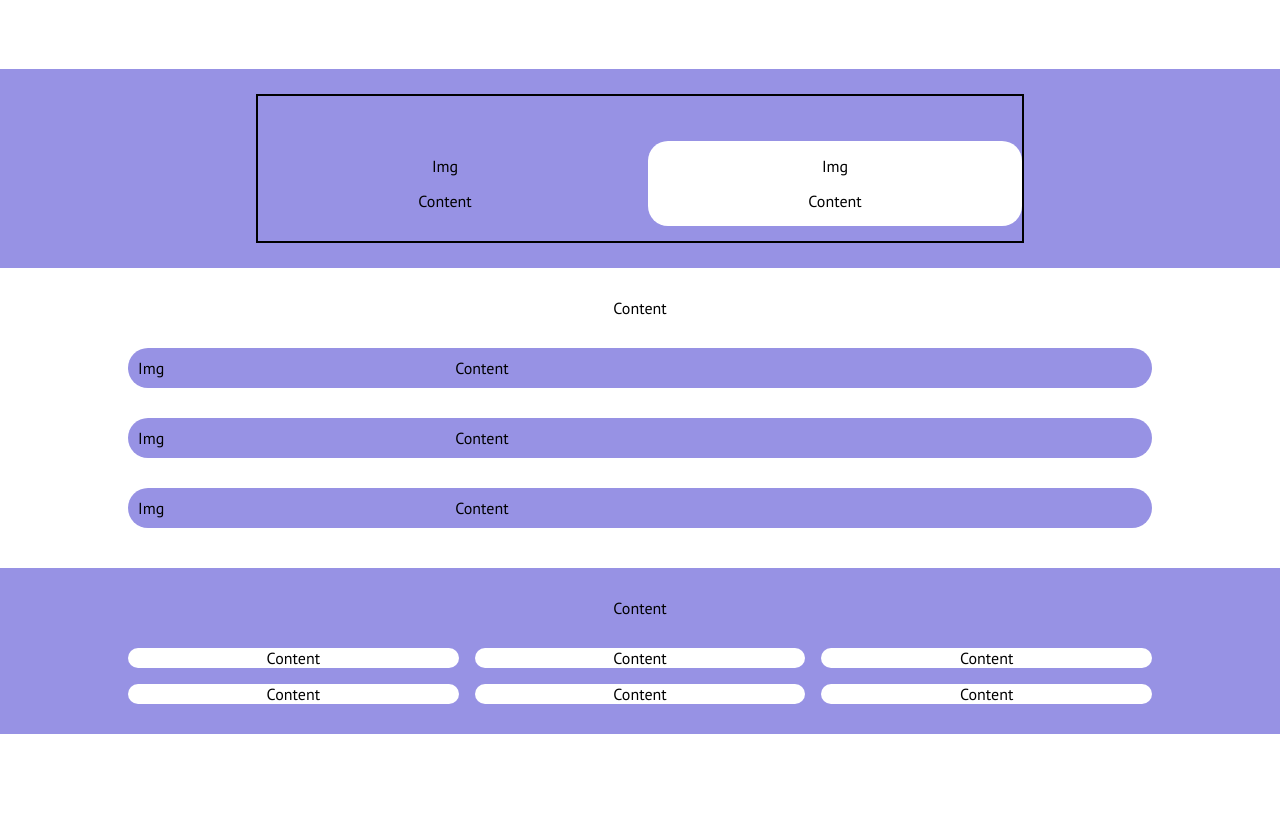
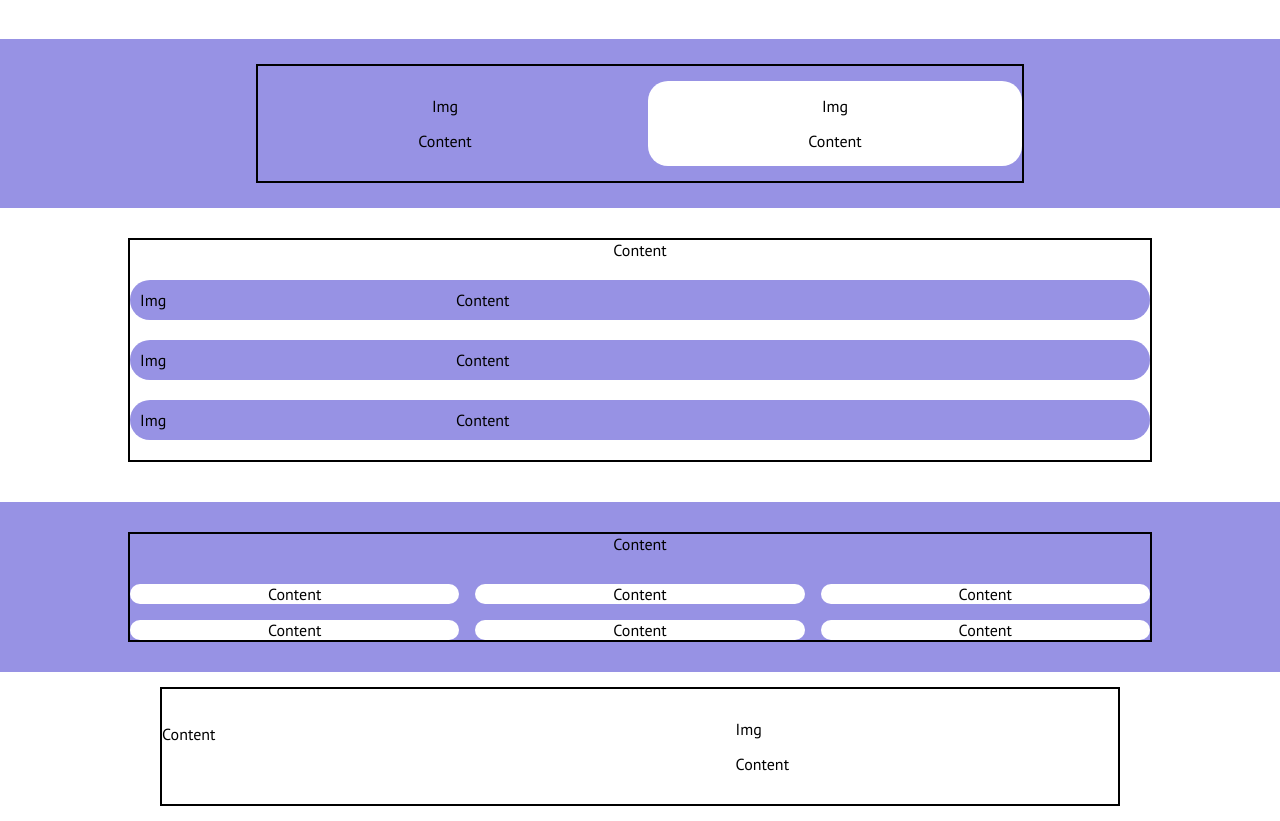
Before and after one commit to GiovanniCadoni/htmlcss-responsive-layout, a plain HTML site: page index.html in a window 1280 px wide. Shown: the part 393-1214 px from the top of the page. Before the commit the page ends 1127 px from the top, so only its background shows below. Drawn offline with Linux system fonts and the light colour scheme.

Commit message:
add: section of about us

```diff
--- a/css/style.css
+++ b/css/style.css
@@ -223,6 +223,8 @@ body{
     margin: auto;
     margin-top: 30px;
     margin-bottom: 40px;
+    /*DEBUG*/
+    border: 2px solid black;
 }
 
 .content-testimonial{
@@ -279,6 +281,8 @@ body{
 .benefits-container{
     width: 90%;
     margin: auto;
+    /*DEBUG*/
+    border: 2px solid black;
 }
 
 .card-benefits{
@@ -289,7 +293,7 @@ body{
 }
 
 @media screen and (min-width: 768px) {
-    .card-benefits,.row{
+    .benefits-container .row{
         margin-top: 30px;
     }
 
@@ -310,8 +314,45 @@ body{
 }
 /*/BENEFITS*/
 
-/*ABOUS US*/
-/*/ABOUS US*/
+/*ABOUT US*/
+.aboutus-block{
+    width: 90%;
+    margin: auto;
+    margin-top: 15px;
+    margin-bottom: 15px;
+    padding: 30px 0;
+    /*DEBUG*/
+    border: 2px solid black;
+}
+
+.content-aboutus{
+    margin-bottom: 25px;
+}
+
+.img-aboutus{
+    margin-bottom: 15px;
+}
+
+@media screen and (min-width: 768px) {
+    .content-aboutus{
+        width: calc(60% - 1rem);
+    }
+
+    .card-aboutus{
+        width: 40%;
+    }
+
+    .card-aboutus,.row{
+        margin-top: 0;
+    }
+}
+
+@media screen and (min-width: 992px) {
+    .aboutus-block{
+        width: 75%;
+    }
+}
+/*/ABOUT US*/
 
 /*GET STARTED*/
 /*/GET STARTED*/
--- a/index.html
+++ b/index.html
@@ -167,8 +167,23 @@
         </section>
         <!--/BENEFITS-->
 
-        <!--ABOUS US-->
-        <!--ABOUS US-->
+        <!--ABOUT US-->
+        <section class="aboutus-block">
+            <div class="row">
+                <div class="content-aboutus">
+                    Content
+                </div>
+                <div class="card-aboutus">
+                    <div class="img-aboutus">
+                        Img
+                    </div>
+                    <div class="text-aboutus">
+                        Content
+                    </div>
+                </div>
+            </div>
+        </section>
+        <!--ABOUT US-->
 
         <!--GET STARTED-->
         <!--/GET STARTED-->
```
